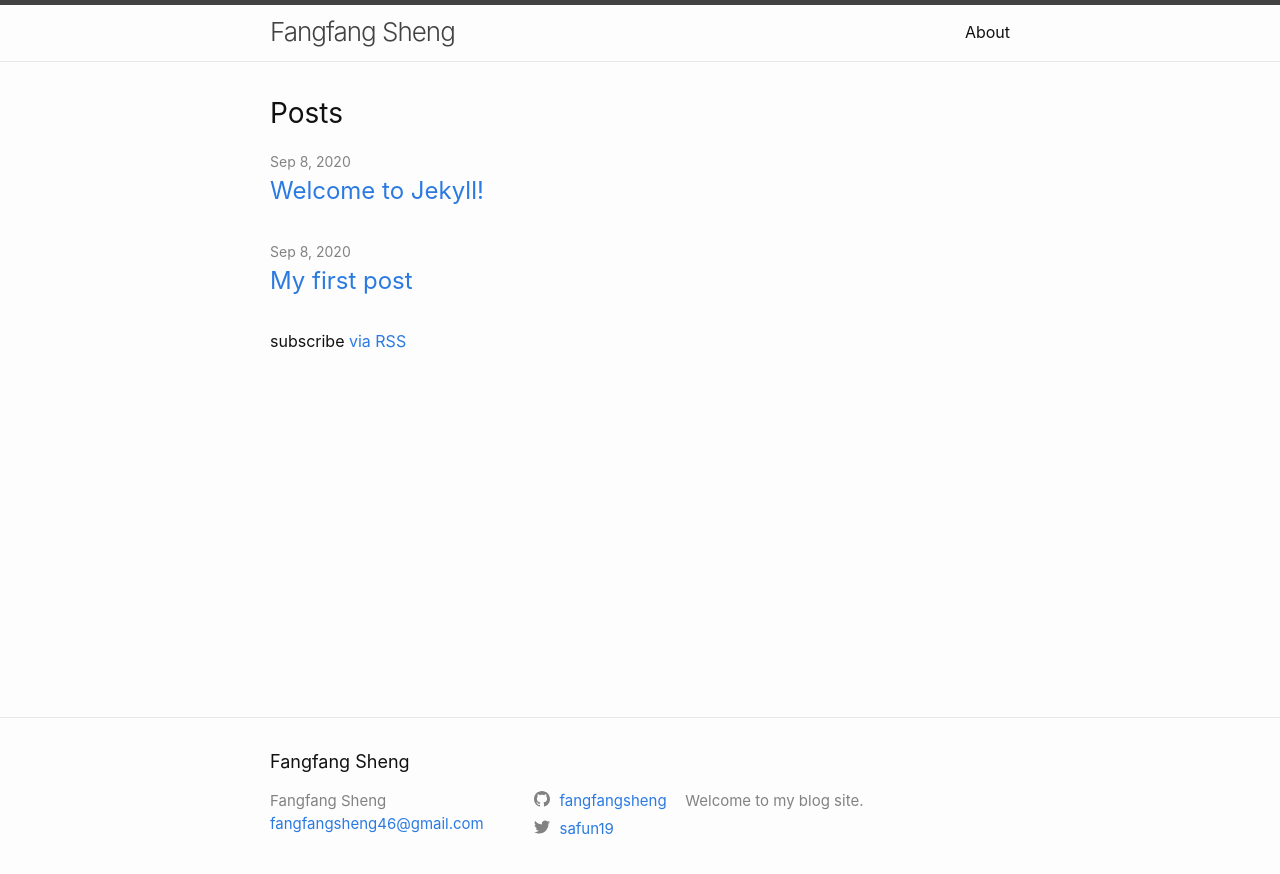
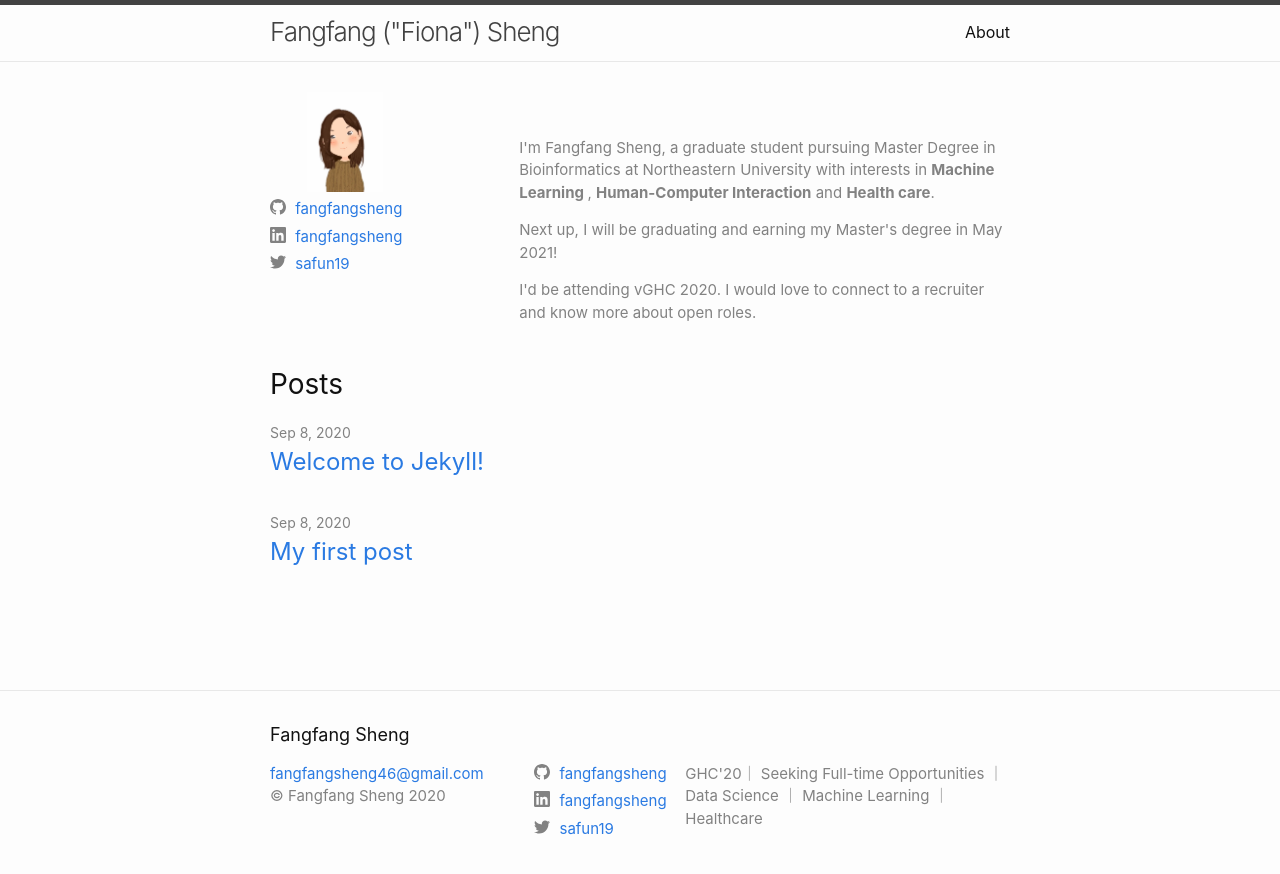
Before and after one commit to fangfangsheng/my-blog, a Jekyll site: the page built from index.markdown, in a window 1280 px wide. Shown: the top 874 px of the page. Built offline with Jekyll 4.4.1, drawn with Linux system fonts in a browser that asks for light colours; grey boxes are pictures that could not be loaded.

Commit message:
added branding features

```diff
--- a/_config.yml
+++ b/_config.yml
@@ -18,14 +18,23 @@
 # You can create any custom variable you would like, and they will be accessible
 # in the templates via {{ site.myvariable }}.
 
-title: Fangfang Sheng
+title: Fangfang ("Fiona") Sheng
 email: fangfangsheng46@gmail.com
 description: >- # this means to ignore newlines until "baseurl:"
-  Welcome to my blog site.
+  GHC'20｜ Seeking Full-time Opportunities ｜ Data Science ｜ Machine Learning ｜ Healthcare
 baseurl: "/my-blog" # the subpath of your site, e.g. /blog
 url: "https://fangfangsheng.github.io/" # the base hostname & protocol for your site, e.g. http://example.com
 twitter_username: safun19
 github_username:  fangfangsheng
+linkedin_username: fangfangsheng
+
+author: Fangfang Sheng
+
+# New fields not defaulted with the minima theme
+# Add a copyright. A copyright symbol and year will be added automatically
+# copyright: Company Name, Inc
+copyright: "Fangfang Sheng"
+
 
 # Build settings
 # Removed minima theme as it is now a regular theme
--- a/_includes/footer.html
+++ b/_includes/footer.html
@@ -3,20 +3,23 @@
 
   <div class="wrapper">
 
-    <h2 class="footer-heading">{{ site.title | escape }}</h2>
+    <h2 class="footer-heading">{{ site.author | escape }}</h2>
 
     <div class="footer-col-wrapper">
       <div class="footer-col footer-col-1">
         <ul class="contact-list">
           <li class="p-name">
-            {%- if site.author -%}
+            <!-- {%- if site.author -%}
               {{ site.author | escape }}
             {%- else -%}
               {{ site.title | escape }}
-            {%- endif -%}
+            {%- endif -%} -->
             </li>
             {%- if site.email -%}
             <li><a class="u-email" href="mailto:{{ site.email }}">{{ site.email }}</a></li>
+            {%- endif -%}
+            {%- if site.copyright -%}
+            <li>&copy; {{ site.copyright }} {{ 'now' | date: "%Y" }}</li>
             {%- endif -%}
         </ul>
       </div>
--- a/_layouts/home.html
+++ b/_layouts/home.html
@@ -3,9 +3,38 @@ layout: default
 ---
 
 <div class="home">
+<div class="footer-col-wrapper">
+  <div class="footer-col footer-col-1">
+    <video src="images/profile-dynamic.mp4"  poster="images/profile-static.png" width="150" height="100" autoplay muted></video>
+    <ul class="contact-list">
+
+        {%- include social.html -%}
+
+  </div>
+
+  <div >
+    <br>
+    <br>
+    <p>
+      I'm Fangfang Sheng, a graduate student pursuing Master Degree in Bioinformatics at Northeastern University with interests in <b>Machine Learning </b>, <b>Human-Computer Interaction</b> and <b>Health care</b>.
+    </p>
+    <p>
+      Next up, I will be graduating and earning my Master's degree in May 2021!
+    </p>
+
+    <p>
+      I'd be attending vGHC 2020. I would love to connect to a recruiter and know more about open roles.
+    </p>
+
+</div>
+
+</div>
+
 {%- if page.title -%}
 <h1 class="page-heading">{{ page.title }}</h1>
 {%- endif -%}
+
+<br>
 
 {{ content }}
 
@@ -28,7 +57,5 @@ layout: default
   {%- endfor -%}
 </ul>
 
-    <p class="rss-subscribe">subscribe <a href="{{ "/feed.xml" | relative_url }}">via RSS</a></p>
+<!-- <p class="rss-subscribe">subscribe <a href="{{ "/feed.xml" | relative_url }}">via RSS</a></p> -->
 {%- endif -%}
-
-</div>
```
Also changed, not shown: images/profile-static.png (added), index.markdown (line endings or trailing spaces), 1 other file. Lines whose indentation alone changed are shown as unchanged.
